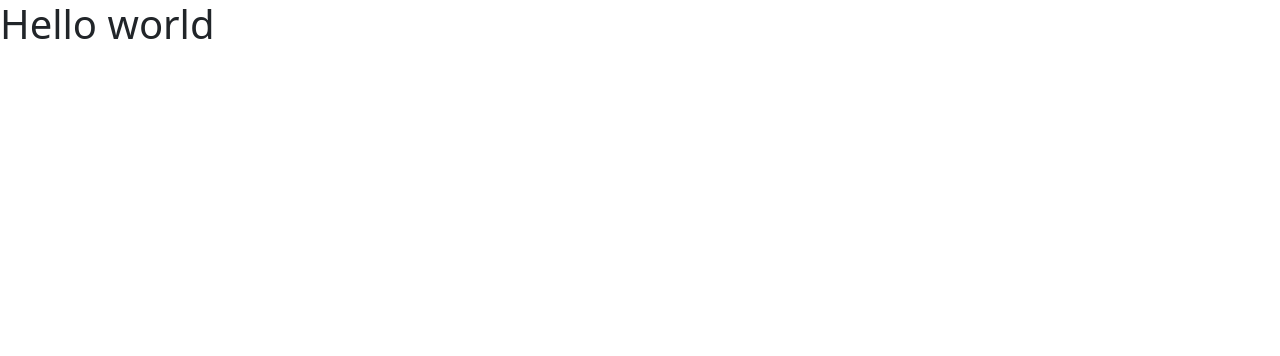
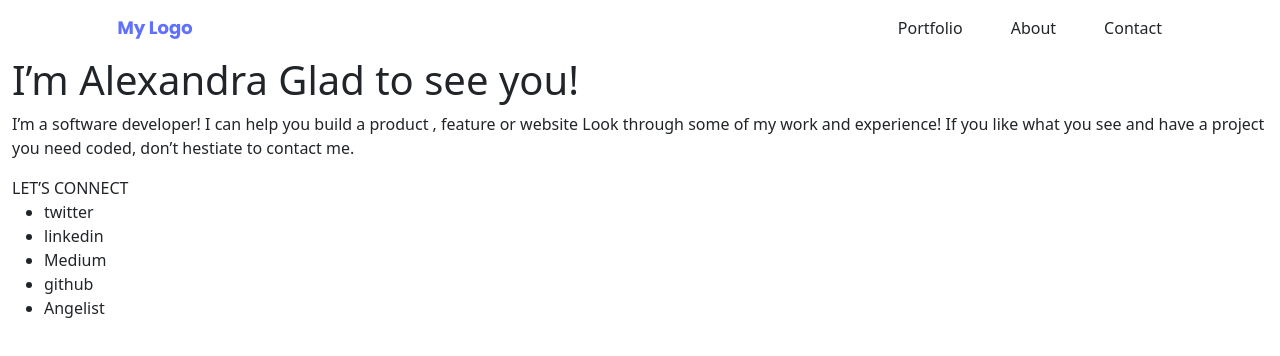
Before and after one commit to d4nQw3rty/Create-application-with-boostrap, a website: page index.html in a window 1280 px wide. Drawn offline with Linux system fonts and the light colour scheme.

Commit message:
Update Proyect
-Add image logo.
--Add toolbar structure
--Create header section
-create nav section and links
-create headline section
-Add header title h1, paragraph and support text section
-Add list for social media icons

```diff
--- a/index.html
+++ b/index.html
@@ -1,5 +1,6 @@
 <!DOCTYPE html>
 <html lang="en">
+
 <head>
     <meta charset="UTF-8">
     <meta http-equiv="X-UA-Compatible" content="IE=edge">
@@ -7,9 +8,43 @@
     <link rel="stylesheet" href="css/bootstrap.min.css">
     <title>My Portfolio</title>
 </head>
+
 <body>
-    <h1>Hello world</h1>
+    <div class="container-fluid">
+        <header class="container d-flex flex-row justify-content-between pt-3 px-5">
+            <div>
+                <img src="img/MyLogo.png" alt="Image of Web page Logo">
+            </div>
+            <ul class="d-flex flex-row list-unstyled gap-5">
+                <li>Portfolio</li>
+                <li>About</li>
+                <li>Contact</li>
+            </ul>
+        </header>
+        <section>
+            <div id="header-bg" class="">
+                <div id="header-text">
+                    <h1>I’m Alexandra
+                        Glad to see you!</h1>
+                    <p>I’m a software developer! I can help you build a product ,
+                        feature or website Look through some of my work and experience! If you like what you see and
+                        have a
+                        project you need coded, don’t hestiate to contact me.</p>
+                    <span>LET’S CONNECT</span>
+                </div>
+                <ul id="header-list">
+                    <li>twitter</li>
+                    <li>linkedin</li>
+                    <li>Medium</li>
+                    <li>github</li>
+                    <li>Angelist</li>
+                </ul>
+            </div>
+
+        </section>
+    </div>
 
     <script src="js/bootstrap.bundle.min.js"></script>
 </body>
+
 </html>
```
Also changed, not shown: img/MyLogo.png (added).
